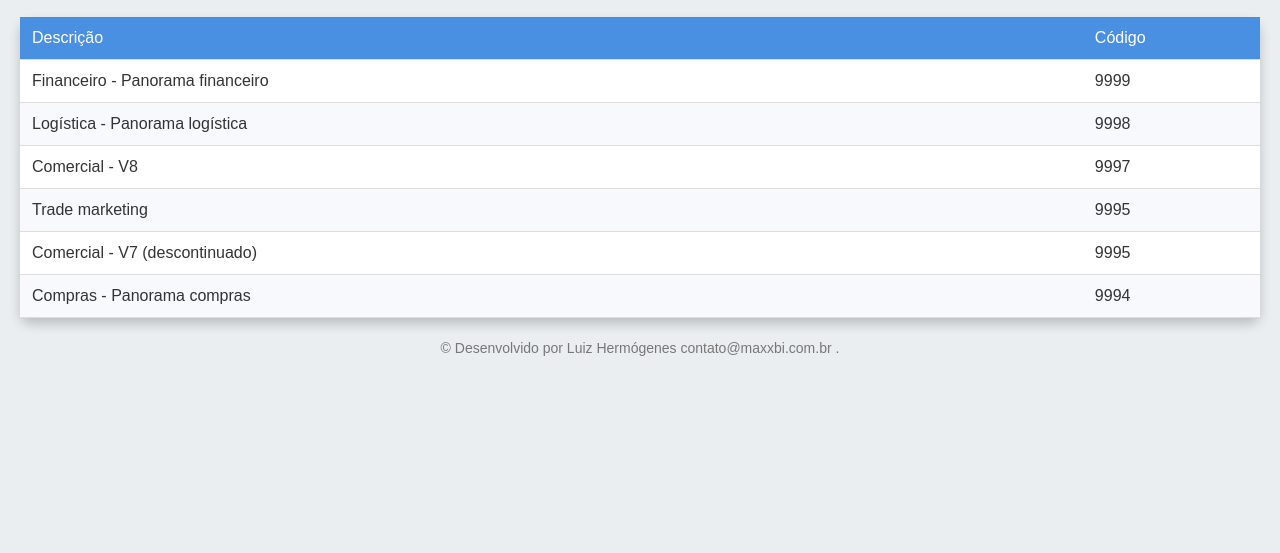
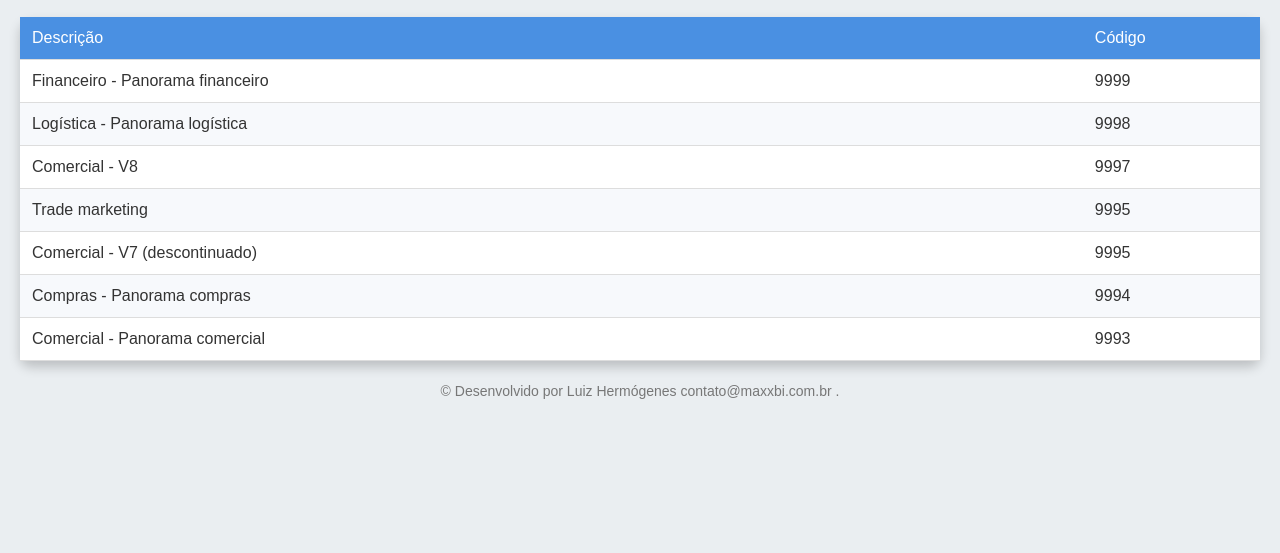
Before and after one commit to luizhermogenes/menuguimaraesbi, a plain HTML site: page index.html in a window 1280 px wide. Shown: the part 158-711 px from the top of the page. Drawn offline with nearby package versions, Linux system fonts and the light colour scheme.

Commit message:
Adicionado BI comercial

```diff
--- a/index.html
+++ b/index.html
@@ -220,6 +220,11 @@
 <td>9994</td>
 </tr>
 
+<tr data-link="https://app.powerbi.com/reportEmbed?reportId=ee262ba7-bf6f-49b5-bd88-08faa64ba3bf&autoAuth=true&ctid=4697aed5-a3a6-4a1d-b534-91ac13900f1d&filterPaneEnabled=True&navContentPaneEnabled=false">
+<td>Comercial - Panorama comercial</td>
+<td>9993</td>
+</tr>
+
 
 
 
```
